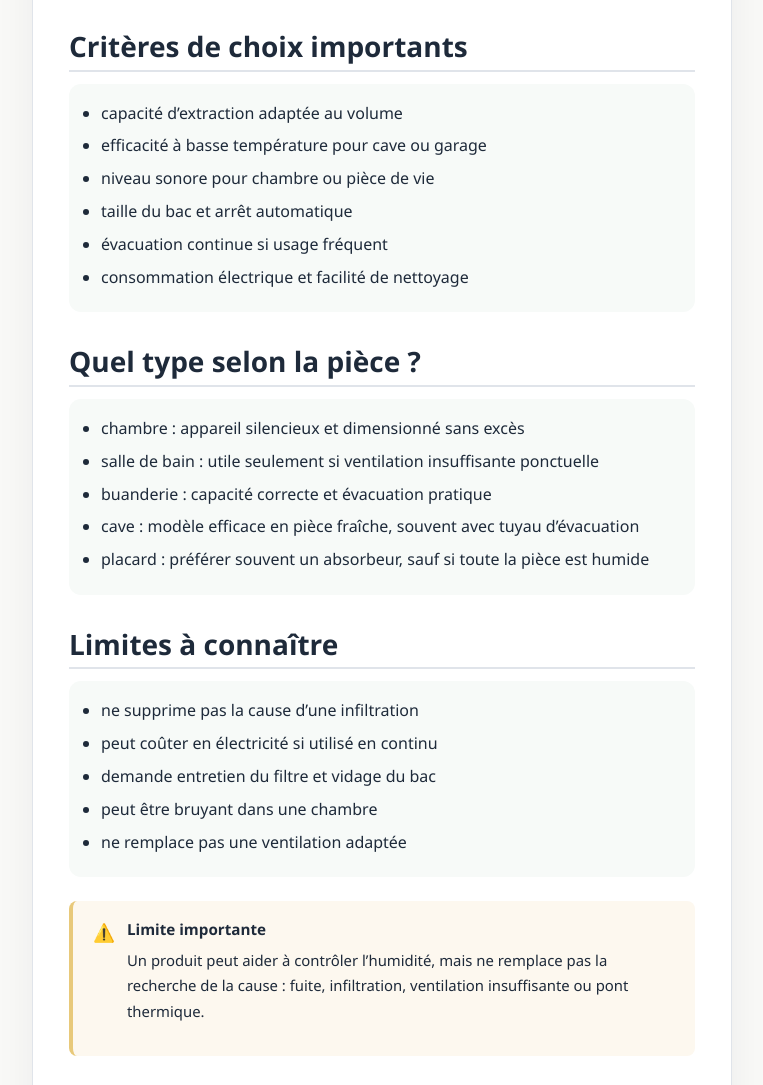
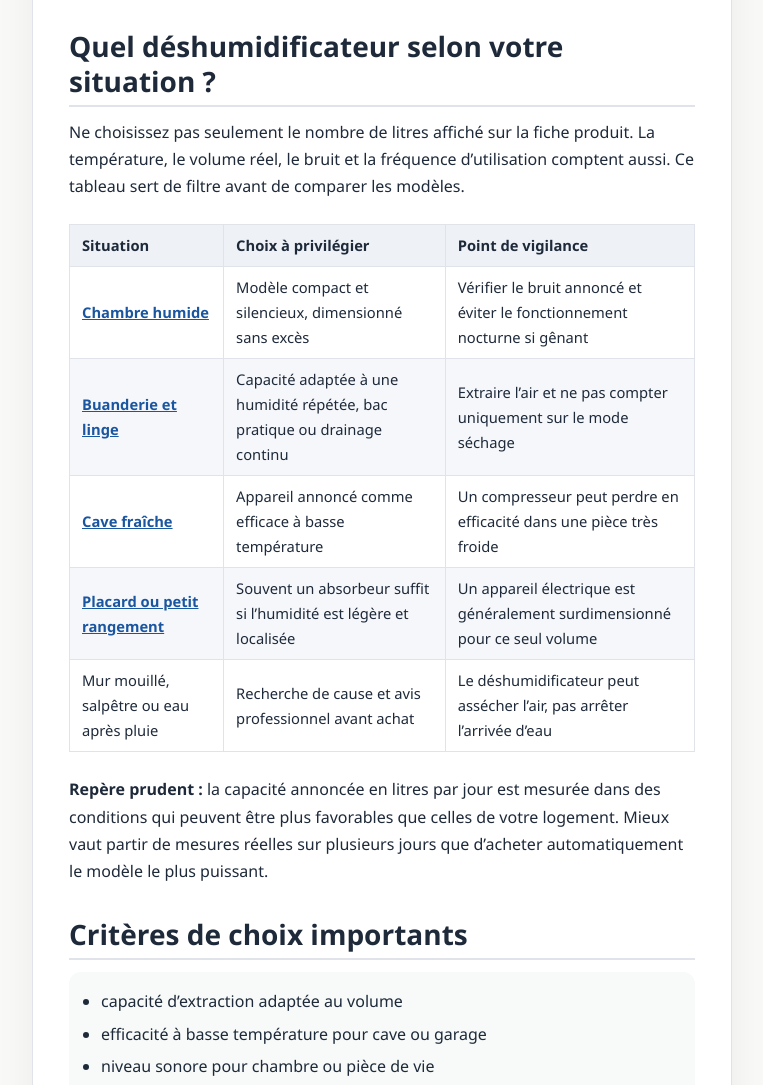
Before and after one commit to Kevbo4537/maison-moins-humide, an Astro site: page /comparatifs/meilleur-deshumidificateur-maison in a window 1280 px wide. Shown: the part 2947-4032 px from the top of the page, without its empty margins (178-941 px from the left). Built offline with nearby package versions, Linux system fonts and the light colour scheme; Astro itself is replaced by a stand-in of ours.

Commit message:
Ajoute un guide de choix par situation

```diff
--- a/src/pages/comparatifs/meilleur-deshumidificateur-maison/index.astro
+++ b/src/pages/comparatifs/meilleur-deshumidificateur-maison/index.astro
@@ -86,6 +86,46 @@ const dehumidifierProducts = [
     <p>Si le taux dépasse souvent 60&nbsp;% malgré une aération correcte, un déshumidificateur peut être utile en appoint. Avant de choisir le modèle, comparez la mesure avec le ressenti et, en cas de buée fréquente, testez aussi le <a href={`${base}outils/calculateur-point-de-rosee-condensation/`}>calculateur de point de rosée et risque de condensation</a>.</p>
   </AlertBox>
 
+  <h2>Quel déshumidificateur selon votre situation&nbsp;?</h2>
+  <p>Ne choisissez pas seulement le nombre de litres affiché sur la fiche produit. La température, le volume réel, le bruit et la fréquence d’utilisation comptent aussi. Ce tableau sert de filtre avant de comparer les modèles.</p>
+  <table>
+    <thead>
+      <tr>
+        <th>Situation</th>
+        <th>Choix à privilégier</th>
+        <th>Point de vigilance</th>
+      </tr>
+    </thead>
+    <tbody>
+      <tr>
+        <td><a href={`${base}pieces/chambre-humide/`}>Chambre humide</a></td>
+        <td>Modèle compact et silencieux, dimensionné sans excès</td>
+        <td>Vérifier le bruit annoncé et éviter le fonctionnement nocturne si gênant</td>
+      </tr>
+      <tr>
+        <td><a href={`${base}pieces/buanderie-humide/`}>Buanderie et linge</a></td>
+        <td>Capacité adaptée à une humidité répétée, bac pratique ou drainage continu</td>
+        <td>Extraire l’air et ne pas compter uniquement sur le mode séchage</td>
+      </tr>
+      <tr>
+        <td><a href={`${base}pieces/cave-humide/`}>Cave fraîche</a></td>
+        <td>Appareil annoncé comme efficace à basse température</td>
+        <td>Un compresseur peut perdre en efficacité dans une pièce très froide</td>
+      </tr>
+      <tr>
+        <td><a href={`${base}pieces/placard-humide/`}>Placard ou petit rangement</a></td>
+        <td>Souvent un absorbeur suffit si l’humidité est légère et localisée</td>
+        <td>Un appareil électrique est généralement surdimensionné pour ce seul volume</td>
+      </tr>
+      <tr>
+        <td>Mur mouillé, salpêtre ou eau après pluie</td>
+        <td>Recherche de cause et avis professionnel avant achat</td>
+        <td>Le déshumidificateur peut assécher l’air, pas arrêter l’arrivée d’eau</td>
+      </tr>
+    </tbody>
+  </table>
+  <p><strong>Repère prudent&nbsp;:</strong> la capacité annoncée en litres par jour est mesurée dans des conditions qui peuvent être plus favorables que celles de votre logement. Mieux vaut partir de mesures réelles sur plusieurs jours que d’acheter automatiquement le modèle le plus puissant.</p>
+
   <h2>Critères de choix importants</h2>
   <ul>
     <li>capacité d’extraction adaptée au volume</li>
```
